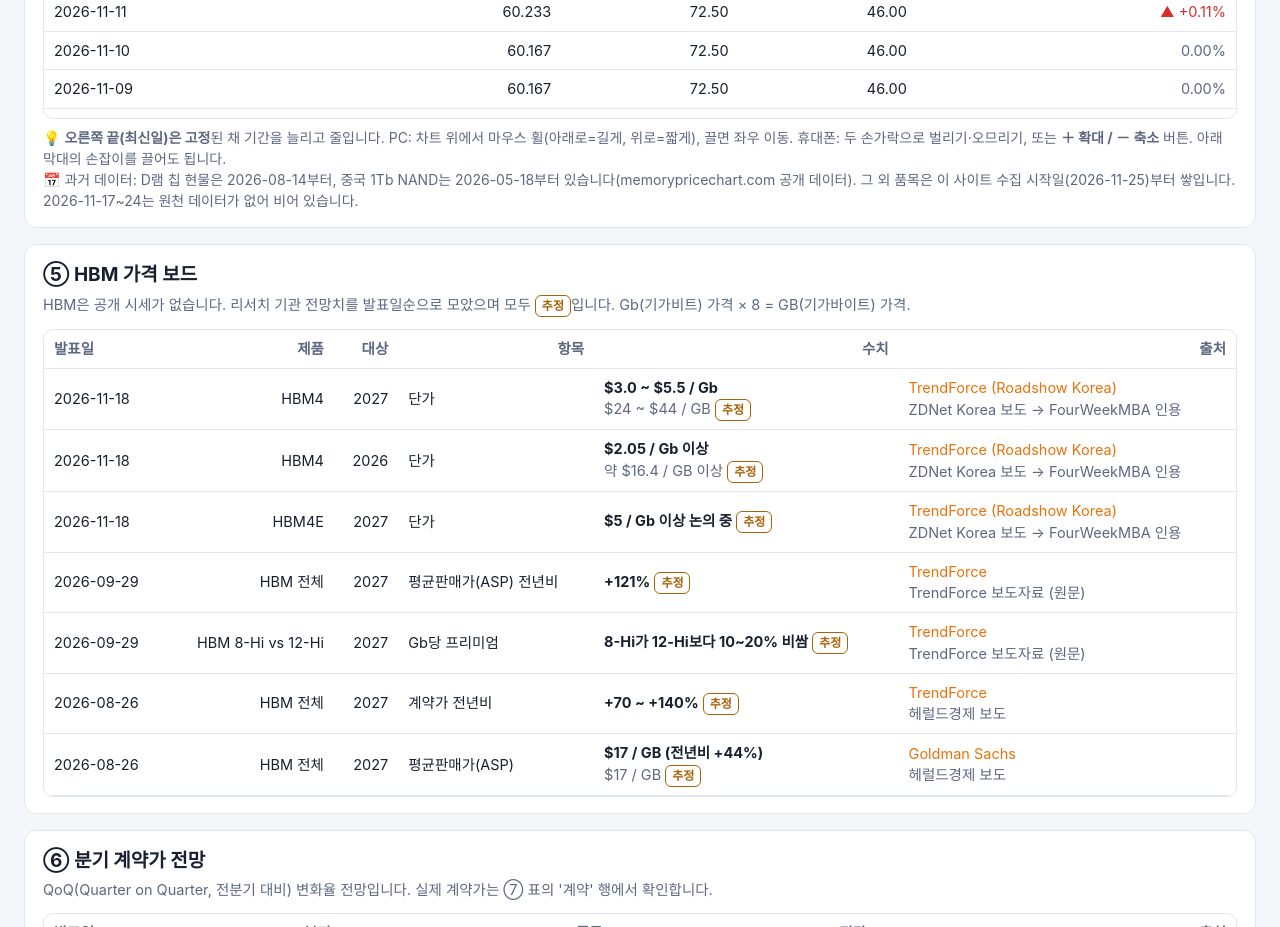
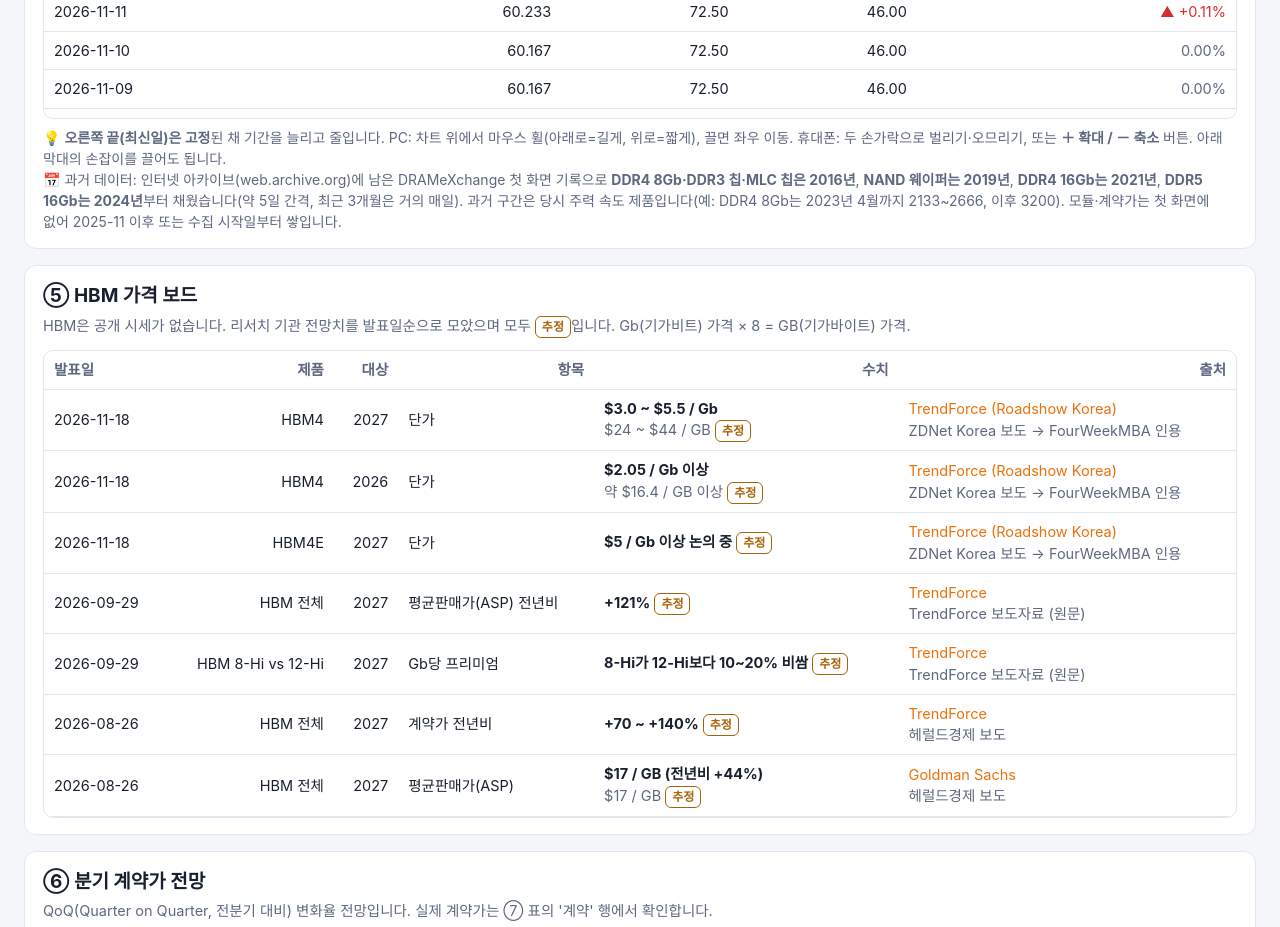
Before and after one commit to bluelagoon1222/Memory-Price-Desk, a plain HTML site: page index.html in a window 1280 px wide. Shown: the part 3218-4145 px from the top of the page. Drawn offline with nearby package versions, Linux system fonts and the light colour scheme.

Commit message:
Explain archive history coverage
Co-Authored-By: Claude Opus 5.5 <noreply@anthropic.com>
Claude-Session: https://claude.ai/code/session_014VpA4AD3k17HVzE2ajuLDx

```diff
--- a/index.html
+++ b/index.html
@@ -205,7 +205,7 @@ footer{color:var(--sub);font-size:14px;padding:10px 24px 34px;max-width:1500px;m
     <div id="msg" class="warn"></div>
     <div id="chart"></div>
     <div id="daily"></div>
-    <div class="tip">💡 <b>오른쪽 끝(최신일)은 고정</b>된 채 기간을 늘리고 줄입니다. PC: 차트 위에서 마우스 휠(아래로=길게, 위로=짧게), 끌면 좌우 이동. 휴대폰: 두 손가락으로 벌리기·오므리기, 또는 <b>＋ 확대 / － 축소</b> 버튼. 아래 막대의 손잡이를 끌어도 됩니다.<br>📅 과거 데이터: D램 칩 현물은 2026-08-14부터, 중국 1Tb NAND는 2026-05-18부터 있습니다(memorypricechart.com 공개 데이터). 그 외 품목은 이 사이트 수집 시작일(2026-11-25)부터 쌓입니다. 2026-11-17~24는 원천 데이터가 없어 비어 있습니다.</div>
+    <div class="tip">💡 <b>오른쪽 끝(최신일)은 고정</b>된 채 기간을 늘리고 줄입니다. PC: 차트 위에서 마우스 휠(아래로=길게, 위로=짧게), 끌면 좌우 이동. 휴대폰: 두 손가락으로 벌리기·오므리기, 또는 <b>＋ 확대 / － 축소</b> 버튼. 아래 막대의 손잡이를 끌어도 됩니다.<br>📅 과거 데이터: 인터넷 아카이브(web.archive.org)에 남은 DRAMeXchange 첫 화면 기록으로 <b>DDR4 8Gb·DDR3 칩·MLC 칩은 2016년</b>, <b>NAND 웨이퍼는 2019년</b>, <b>DDR4 16Gb는 2021년</b>, <b>DDR5 16Gb는 2024년</b>부터 채웠습니다(약 5일 간격, 최근 3개월은 거의 매일). 과거 구간은 당시 주력 속도 제품입니다(예: DDR4 8Gb는 2023년 4월까지 2133~2666, 이후 3200). 모듈·계약가는 첫 화면에 없어 2025-11 이후 또는 수집 시작일부터 쌓입니다.</div>
   </div>
 
     <div class="card">
```
